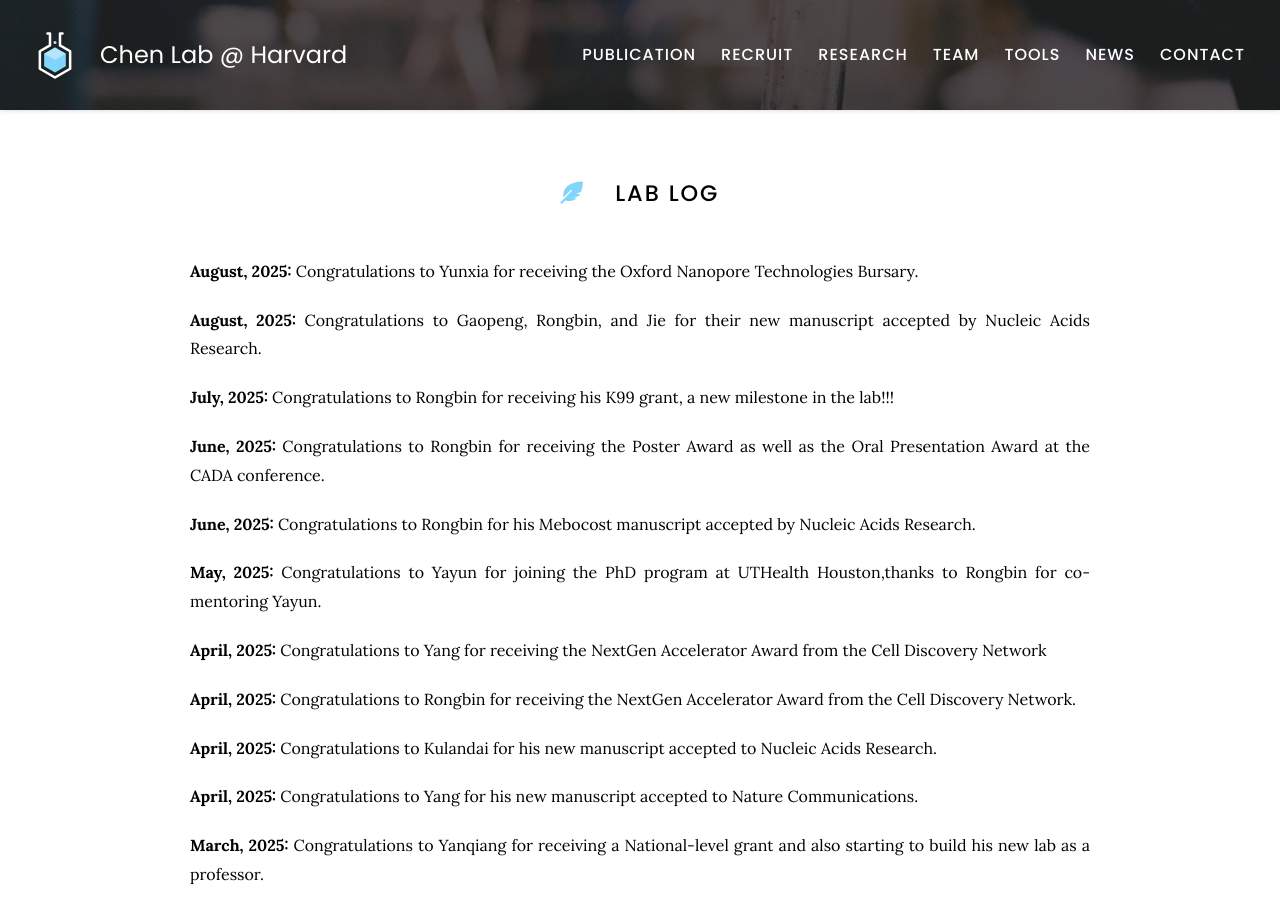
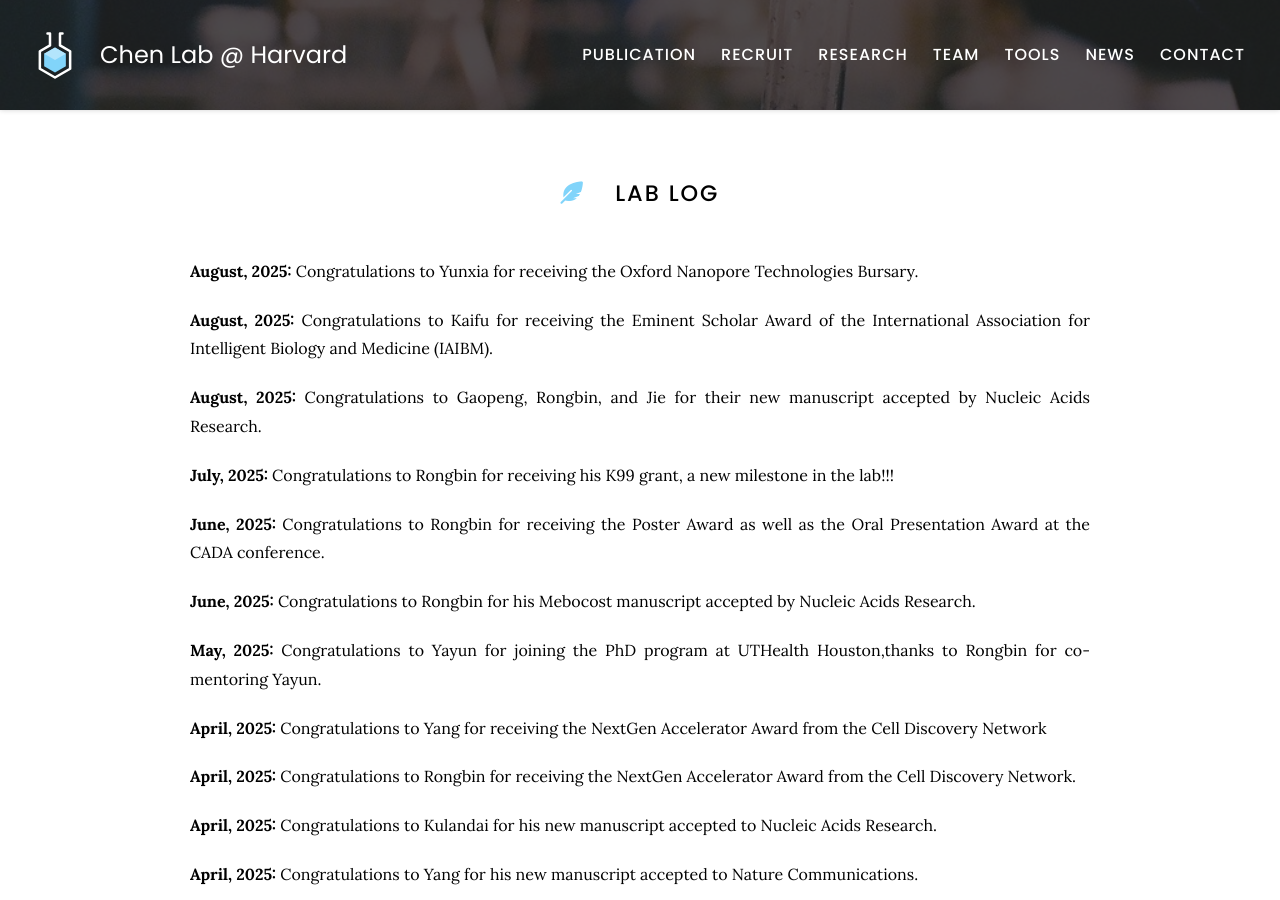
Before and after one commit to kaifuchenlab/kaifuchenlab.github.io, a Jekyll site: the page built from 7.news/index.md, in a window 1280 px wide and 900 px high. Built offline with Jekyll 4.4.1, drawn with Linux system fonts in a browser that asks for light colours.

Commit message:
Update index.md

```diff
--- a/7.news/index.md
+++ b/7.news/index.md
@@ -9,6 +9,9 @@ nav:
 
 **August, 2025:**
 Congratulations to Yunxia for receiving the Oxford Nanopore Technologies Bursary.
+
+**August, 2025:**
+Congratulations to Kaifu for receiving the Eminent Scholar Award of the International Association for Intelligent Biology and Medicine (IAIBM).
 
 **August, 2025:**
 Congratulations to Gaopeng, Rongbin, and Jie for their new manuscript accepted by Nucleic Acids Research.
```
